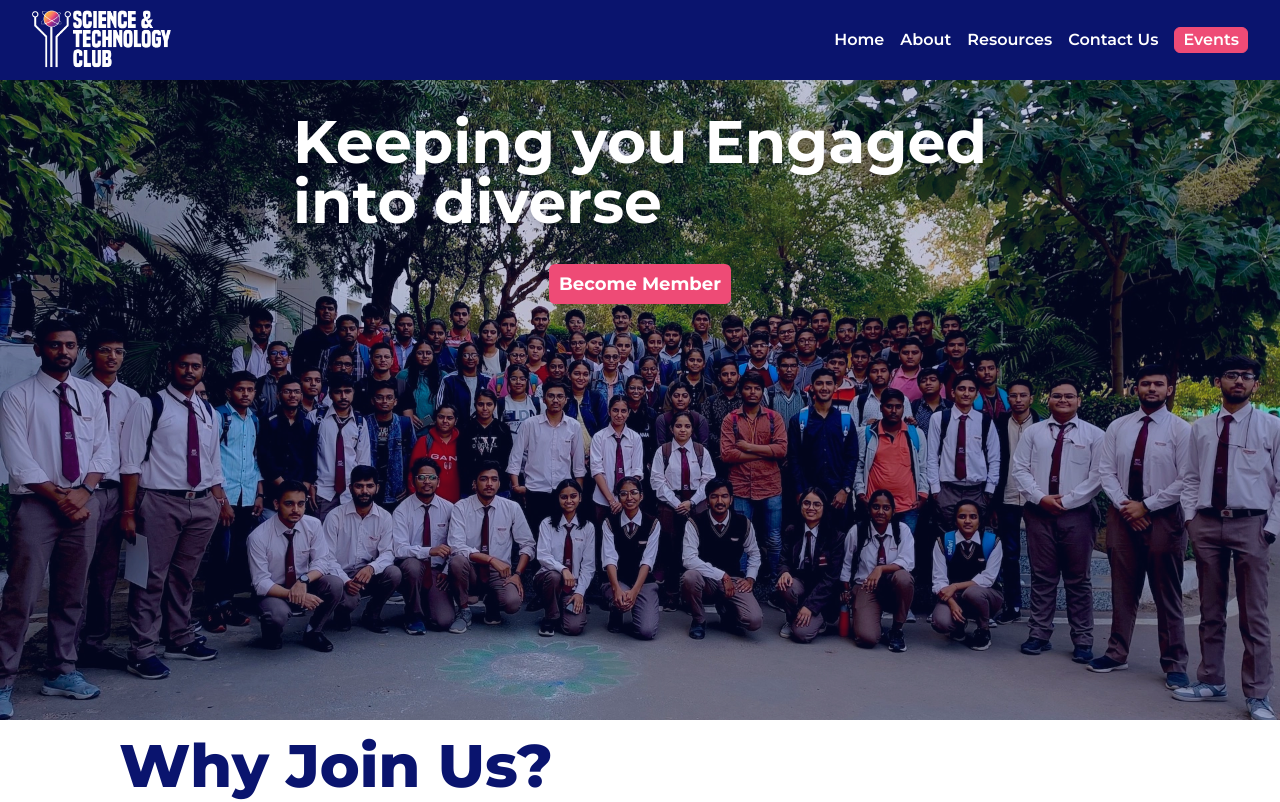
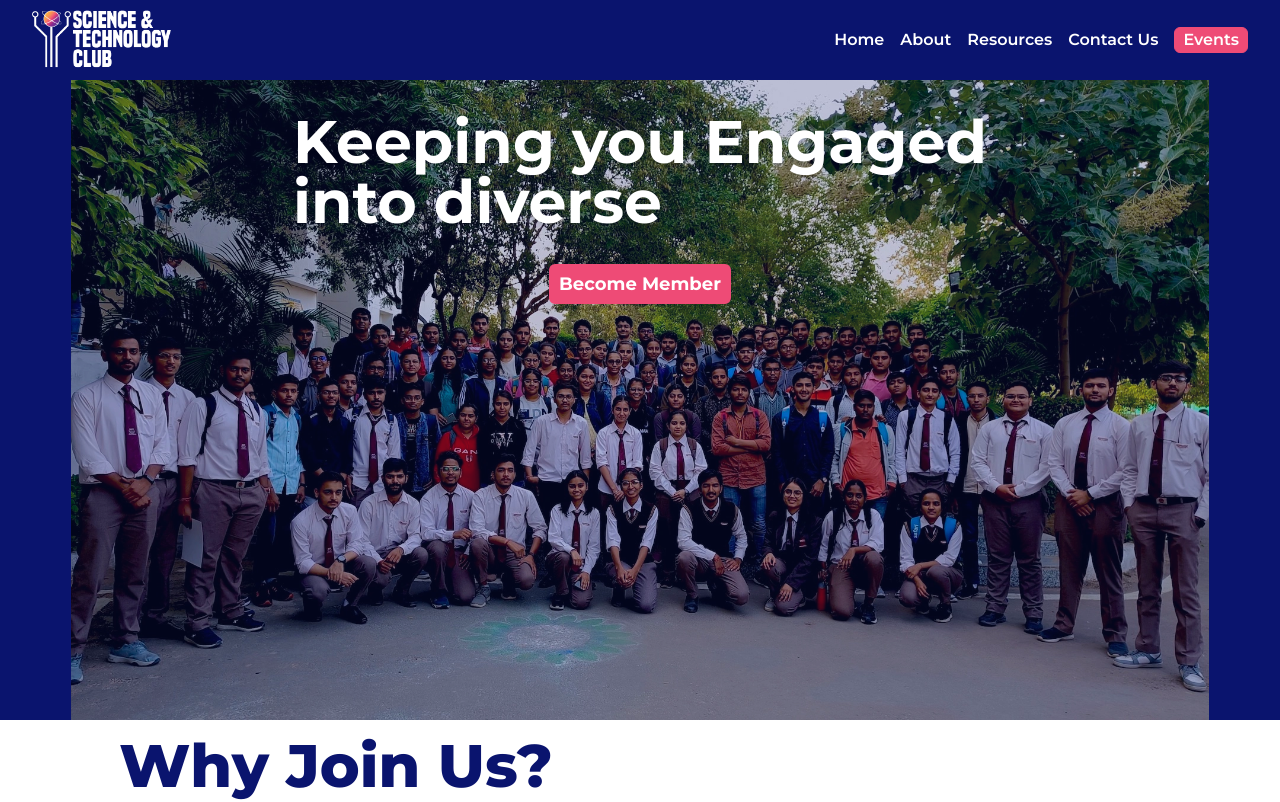
Before and after one commit to snt-club/snt-club.vercel.app, a Next.js app: page / in a window 1280 px wide. Shown: the top 802 px of the page. Built offline with nearby package versions, Linux system fonts and the light colour scheme.

Commit message:
Update section1.tsx

```diff
--- a/components/main-sections/section1.tsx
+++ b/components/main-sections/section1.tsx
@@ -8,7 +8,7 @@ function section1() {
   return (
     <section>
       <div
-        className="bg-cover bg-no-repeat bg-center bg-scroll md:bg-fixed"
+        className="bg-cover md:bg-contain bg-no-repeat bg-center bg-fixed bg-[#0A146E]"
         style={{
           backgroundImage: `url(${snt_main.src})`,
           width: "100%",
```
